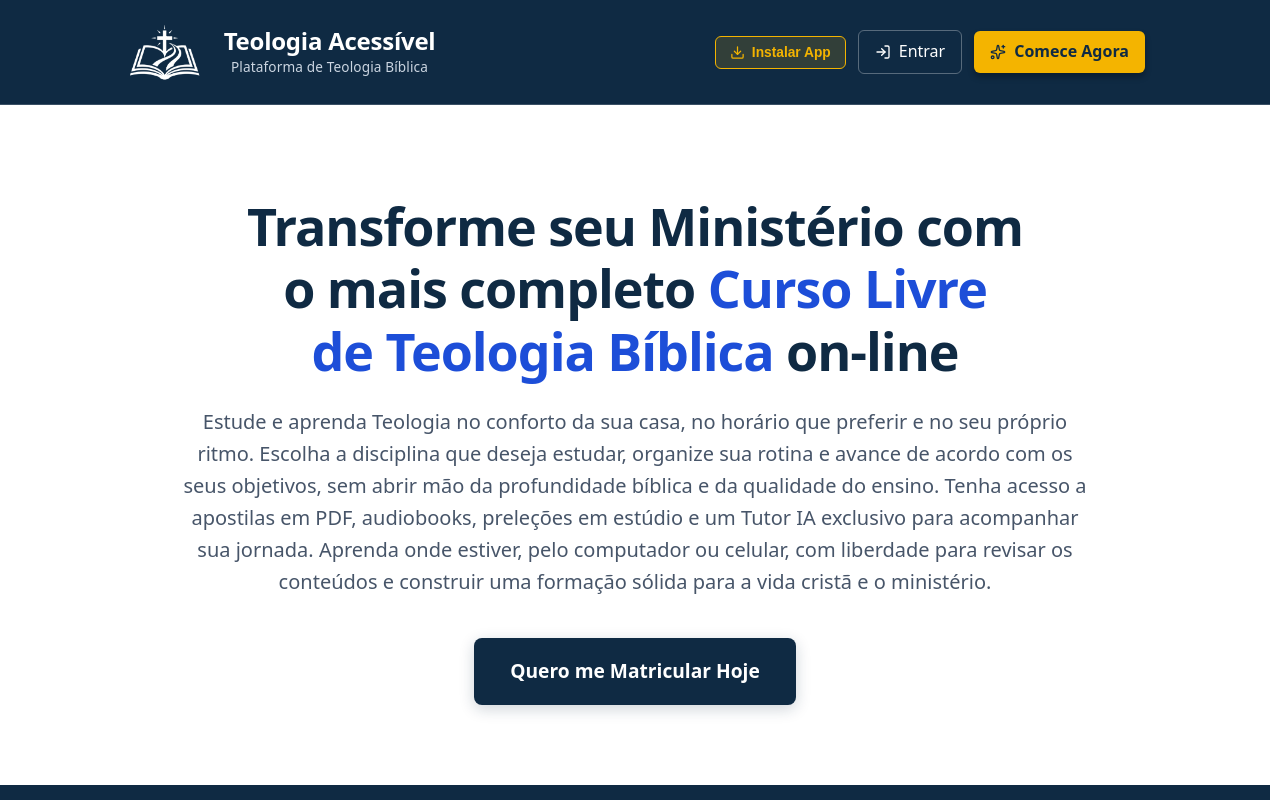
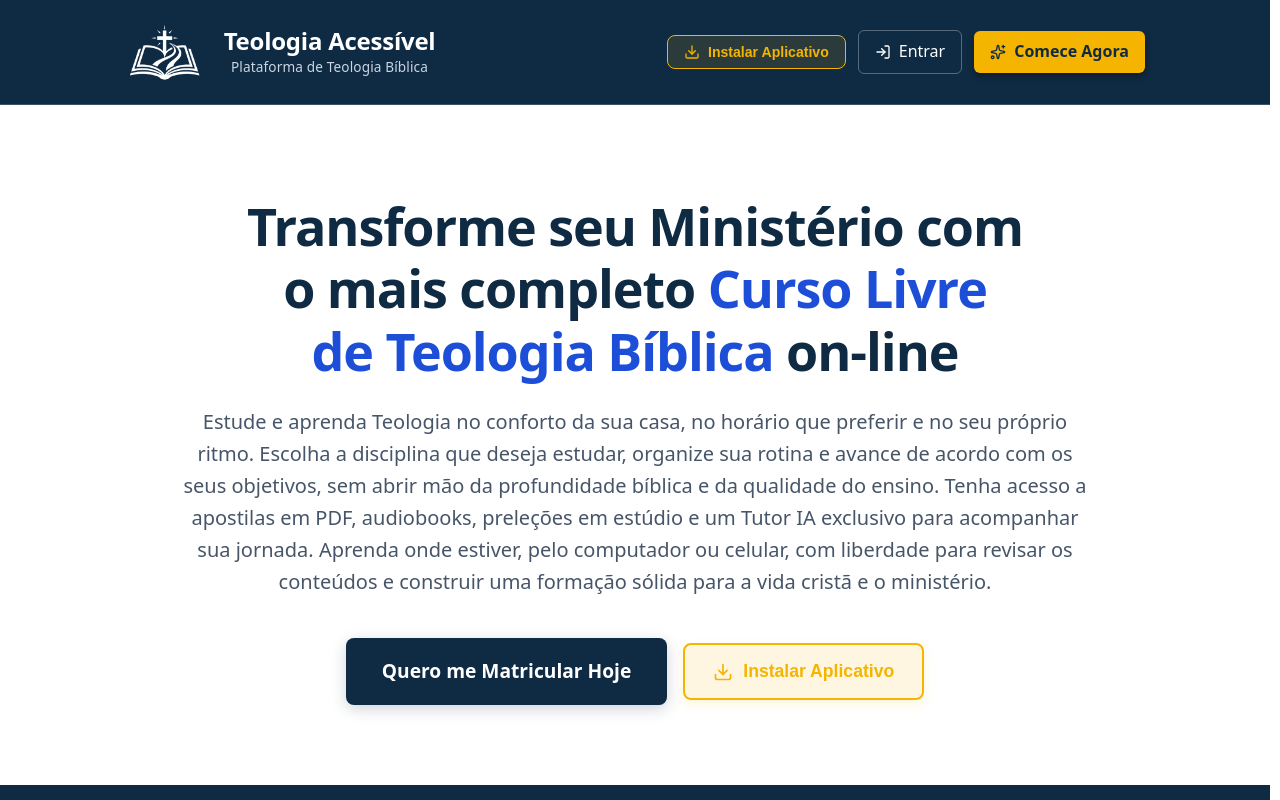
Before and after one commit to edukadoshmda-ops/Plataforma-de-Ensino, a React (Vite) app: page /apresentacao in a window 1280 px wide. Shown: the top 800 px of the page. Built offline with nearby package versions, Linux system fonts and the light colour scheme; no server answers.

Commit message:
feat: adicionar botao Instalar Aplicativo com destaque na pagina de apresentacao

```diff
--- a/src/pages/Apresentacao.tsx
+++ b/src/pages/Apresentacao.tsx
@@ -44,22 +44,23 @@ export default function Apresentacao() {
             <button
               onClick={() => setModalInstalarAberto(true)}
               style={{
-                backgroundColor: "rgba(244, 180, 0, 0.15)",
-                border: "1px solid #f4b400",
+                backgroundColor: "rgba(244, 180, 0, 0.12)",
+                border: "1.5px solid #f4b400",
                 color: "#f4b400",
-                padding: "8px 14px",
-                borderRadius: "6px",
+                padding: "8px 16px",
+                borderRadius: "8px",
                 fontWeight: "700",
                 display: "inline-flex",
                 alignItems: "center",
-                gap: "7px",
+                gap: "8px",
                 cursor: "pointer",
-                fontSize: "0.86rem",
+                fontSize: "0.88rem",
+                transition: "all 0.2s ease",
               }}
               title="Instalar Aplicativo Oficial no seu celular ou PC"
             >
-              <Download size={15} />
-              <span>Instalar App</span>
+              <Download size={16} />
+              <span>Instalar Aplicativo</span>
             </button>
             <Link to="/login" className="btn btn-contorno" style={{ color: "#ffffff", borderColor: "rgba(255,255,255,0.3)", padding: "8px 16px", borderRadius: "6px", textDecoration: "none", display: "flex", alignItems: "center", gap: "8px", fontWeight: "500" }}>
               <LogIn size={16} /> Entrar
@@ -91,9 +92,33 @@ export default function Apresentacao() {
         <p style={{ fontSize: "1.25rem", color: "#475569", marginBottom: "40px", lineHeight: "1.6" }}>
           Estude e aprenda Teologia no conforto da sua casa, no horário que preferir e no seu próprio ritmo. Escolha a disciplina que deseja estudar, organize sua rotina e avance de acordo com os seus objetivos, sem abrir mão da profundidade bíblica e da qualidade do ensino. Tenha acesso a apostilas em PDF, audiobooks, preleções em estúdio e um Tutor IA exclusivo para acompanhar sua jornada. Aprenda onde estiver, pelo computador ou celular, com liberdade para revisar os conteúdos e construir uma formação sólida para a vida cristã e o ministério.
         </p>
-        <Link to="/cadastro" style={{ backgroundColor: "#0f2a43", color: "#ffffff", padding: "18px 36px", fontSize: "1.2rem", borderRadius: "8px", textDecoration: "none", fontWeight: "bold", display: "inline-block", boxShadow: "0 4px 15px rgba(15, 42, 67, 0.2)" }}>
-          Quero me Matricular Hoje
-        </Link>
+        <div style={{ display: "flex", gap: "16px", justifyContent: "center", alignItems: "center", flexWrap: "wrap" }}>
+          <Link to="/cadastro" style={{ backgroundColor: "#0f2a43", color: "#ffffff", padding: "18px 36px", fontSize: "1.2rem", borderRadius: "8px", textDecoration: "none", fontWeight: "bold", display: "inline-flex", alignItems: "center", gap: "10px", boxShadow: "0 4px 15px rgba(15, 42, 67, 0.2)" }}>
+            Quero me Matricular Hoje
+          </Link>
+          <button
+            onClick={() => setModalInstalarAberto(true)}
+            style={{
+              backgroundColor: "rgba(244, 180, 0, 0.12)",
+              border: "2px solid #f4b400",
+              color: "#f4b400",
+              padding: "16px 28px",
+              fontSize: "1.1rem",
+              borderRadius: "8px",
+              fontWeight: "700",
+              display: "inline-flex",
+              alignItems: "center",
+              gap: "10px",
+              cursor: "pointer",
+              boxShadow: "0 4px 12px rgba(244, 180, 0, 0.15)",
+              transition: "all 0.2s ease",
+            }}
+            title="Instalar Aplicativo Oficial no seu celular ou PC"
+          >
+            <Download size={20} />
+            <span>Instalar Aplicativo</span>
+          </button>
+        </div>
       </section>
 
       {/* Tabela de Preços e Planos de Formação */}
@@ -345,9 +370,33 @@ export default function Apresentacao() {
         <p style={{ fontSize: "1.2rem", marginBottom: "40px", maxWidth: "600px", margin: "0 auto 40px auto", color: "#cbd5e1", lineHeight: "1.6" }}>
           Faça parte de uma geração de cristãos que conhecem a Palavra em profundidade e estão prontos para defender sua fé.
         </p>
-        <Link to="/cadastro" style={{ backgroundColor: "#ffffff", color: "#0f2a43", padding: "18px 40px", fontSize: "1.2rem", borderRadius: "8px", textDecoration: "none", fontWeight: "bold", display: "inline-block", boxShadow: "0 4px 15px rgba(0,0,0,0.2)" }}>
-          Garantir Minha Vaga
-        </Link>
+        <div style={{ display: "flex", gap: "16px", justifyContent: "center", alignItems: "center", flexWrap: "wrap" }}>
+          <Link to="/cadastro" style={{ backgroundColor: "#ffffff", color: "#0f2a43", padding: "18px 40px", fontSize: "1.2rem", borderRadius: "8px", textDecoration: "none", fontWeight: "bold", display: "inline-block", boxShadow: "0 4px 15px rgba(0,0,0,0.2)" }}>
+            Garantir Minha Vaga
+          </Link>
+          <button
+            onClick={() => setModalInstalarAberto(true)}
+            style={{
+              backgroundColor: "rgba(244, 180, 0, 0.15)",
+              border: "2px solid #f4b400",
+              color: "#f4b400",
+              padding: "16px 32px",
+              fontSize: "1.15rem",
+              borderRadius: "8px",
+              fontWeight: "700",
+              display: "inline-flex",
+              alignItems: "center",
+              gap: "10px",
+              cursor: "pointer",
+              boxShadow: "0 4px 15px rgba(0,0,0,0.2)",
+              transition: "all 0.2s ease",
+            }}
+            title="Instalar Aplicativo Oficial no seu celular ou PC"
+          >
+            <Download size={20} />
+            <span>Instalar Aplicativo</span>
+          </button>
+        </div>
       </section>
 
       {/* Footer */}
```
